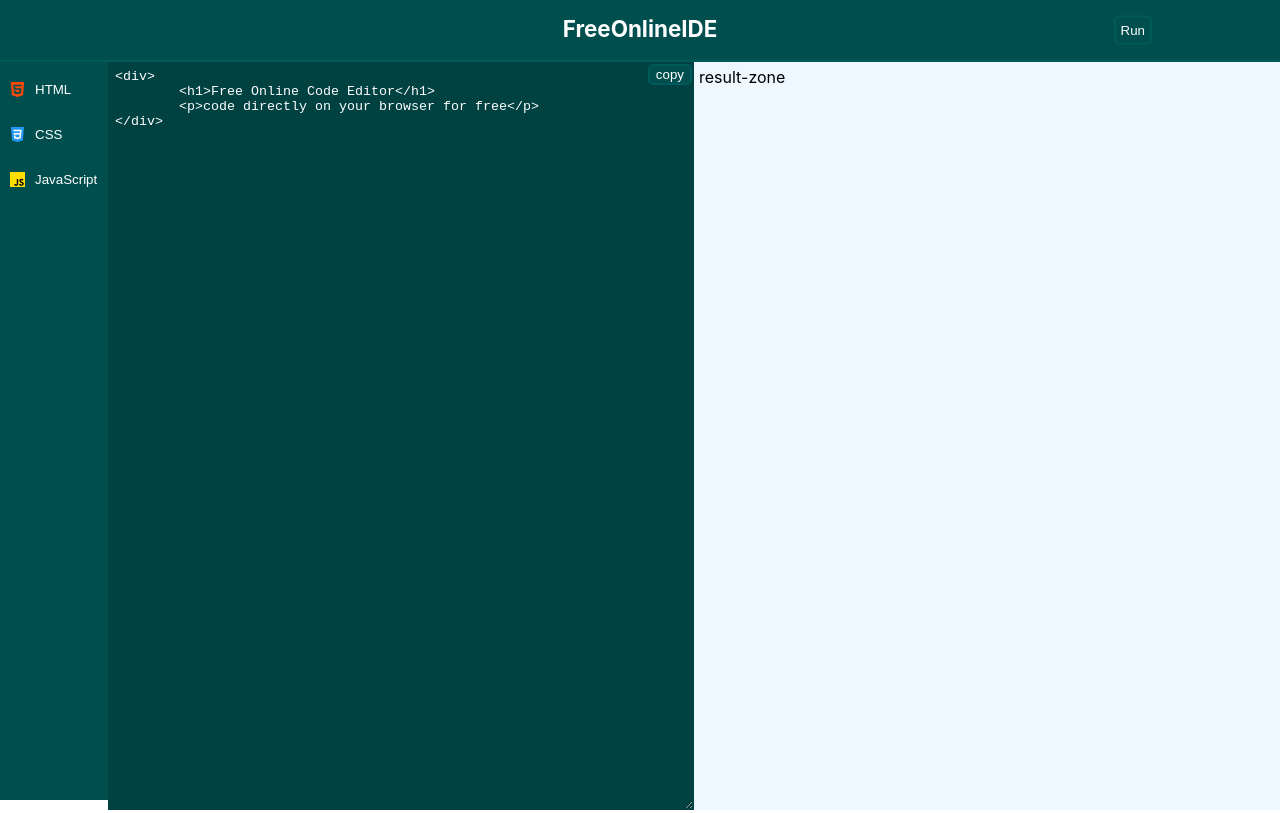
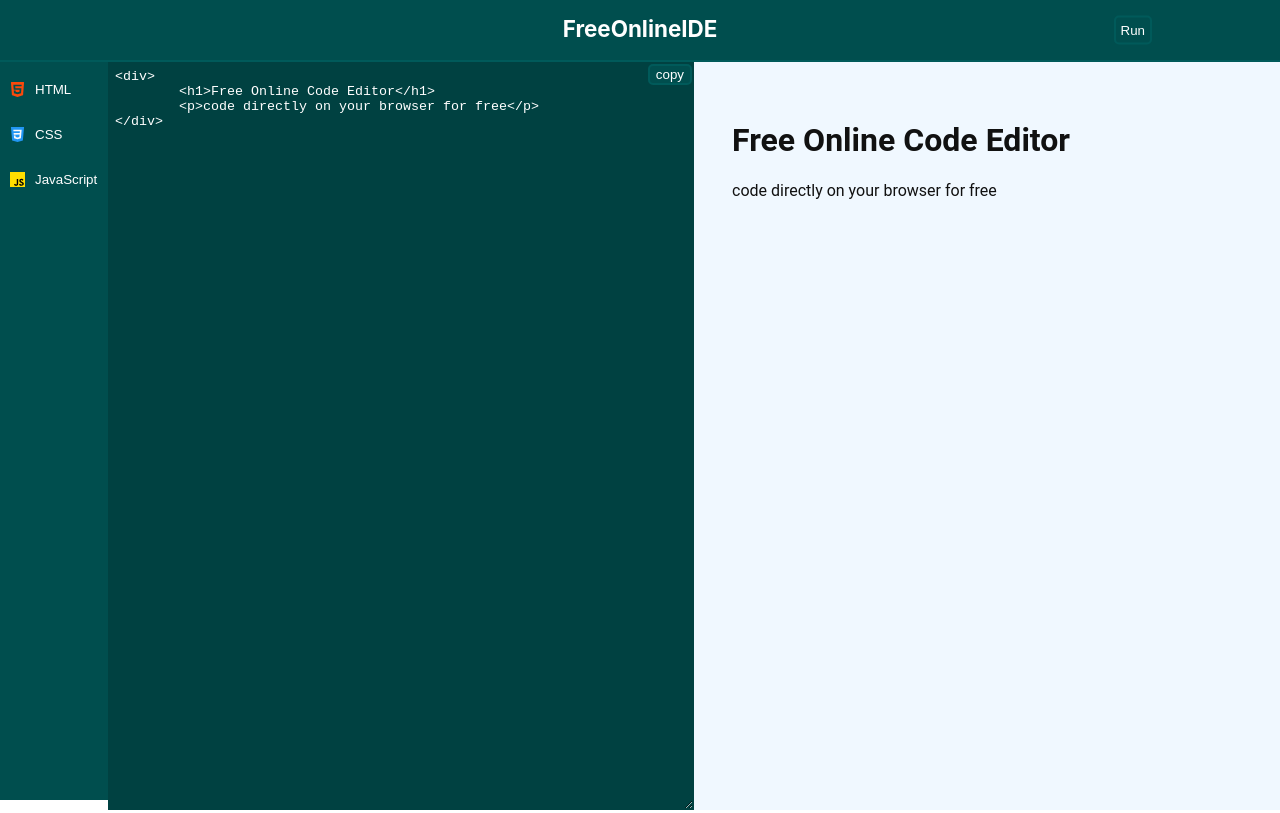
Before and after one commit to MathildeLarretMary/Code-Editor, a React (Create React App) app: page / in a window 1280 px wide. Built offline with nearby package versions, Linux system fonts and the light colour scheme.

Commit message:
create iframe to show code preview ochange

```diff
--- a/src/Components/CodeSection.tsx
+++ b/src/Components/CodeSection.tsx
@@ -1,8 +1,8 @@
-import { useState } from "react";
+import { useDispatch } from "react-redux";
+import { updateCode } from "../Features/redux";
 
 const CodeSection : React.FC<{ id: string; code: string }>  = ({id, code}, ref) => {
-
-    const [inputValue, setInputValue] = useState<string>("");
+    const dispatch = useDispatch()
 
     const handleCopyCode = () => {
         console.log(id);
@@ -14,7 +14,8 @@
             placeholder="code ..."
             spellCheck = "false"
             value={code}
-            onChange={(e) => setInputValue(e.target.value)}></textarea>
+            onChange={e => dispatch(updateCode({id, value: e.target.value}))}
+            ></textarea>
 
             <button className="code-zone-btn" onClick={handleCopyCode}>copy</button>
         </div>
--- a/src/Components/ResultZone.tsx
+++ b/src/Components/ResultZone.tsx
@@ -1,6 +1,30 @@
+import { useSelector } from "react-redux";
+
 const ResultZone : React.FC = () => {
+    //@ts-ignore
+    const files = useSelector(state => state.redux)
+
+    function getCode(lang : string) {
+        return files.find((obj: { lang: string; }) => obj.lang === lang).code
+    }
+
+    const srcDocs = `
+    <!DOCTYPE html>
+    <html lang="en">
+    <head>
+        <style>${getCode("css")}</style>
+    </head>
+    <body>
+    ${getCode("html")}
+        <script>${getCode("javascript")}</script>
+    </body>
+    </html>
+    `
+
     return (
-        <section className="result-zone">result-zone</section>
+        <section className="result-zone">
+            <iframe title="code-preview" srcDoc={srcDocs} sandbox="allow-scripts"></iframe>
+        </section>
     )
 }
 
--- a/src/Features/redux.js
+++ b/src/Features/redux.js
@@ -25,27 +25,32 @@
             padding: 25px;
             color: #111;
             backgound-color: #f1f1f1;
-        }`
+}`
     },
     {
         id : 3,
         lang : "javascript",
         imgURL : js,
         buttonContent : "JavaScript",
-        code : `console.log("Hello World !")`
+        code : `console.log("Hello World !")
+`
     },
 ]
 
 export const codeSlice = createSlice({
-    name: "code-slice", // name of this Slice
+    name: "code-slice",
     initialState,
-    reducers : {
+    reducers: {
         updateCode: (state, action) => {
-            // .code === code on initialState
-            state.find(obj => obj === action.payload.id).code = action.payload.value
+            const { id, value } = action.payload;
+            const codeObject = state.find(obj => obj.id === id);
+
+            if (codeObject) {
+                codeObject.code = value;
+            }
         }
     }
-})
+});
 
 // actions => dispatch actions on our store to change the state
 export const {updateCode} = codeSlice.actions
--- a/src/Layout/HomePage.css
+++ b/src/Layout/HomePage.css
@@ -104,11 +104,21 @@
     outline: none;
 }
 
+/*------------------------------------------------------------------------*/
 .result-zone {
     background-color: aliceblue;
     height: 50%;
 }
 
+.result-zone > * {
+    height: 100%;
+    width: 100%;
+    margin: 0;
+    border: none;
+}
+
+
+/*------------------------------------------------------------------------*/
 @media (min-width:950px) {
     .editor {
         flex-direction: row;
--- a/src/Layout/HomePage.tsx
+++ b/src/Layout/HomePage.tsx
@@ -3,7 +3,7 @@
 import HeaderCode from '../Components/HeaderCode';
 import ResultZone from '../Components/ResultZone';
 import './HomePage.css';
-import { Key, useState } from "react";
+import { useState } from "react";
 import ButtonFile from "../Components/ButtonFile";
 
 export interface State {
@@ -17,7 +17,6 @@
 const HomePage: React.FC = () => {
     //@ts-ignore
     const inputState = useSelector(state => state.redux)
-    console.log(inputState);
 
     const [fileIndex, setFileIndex] = useState(inputState[0].id);
 
@@ -27,7 +26,7 @@
                 <HeaderCode />
                 <main>
                 <section className="sidebar">
-                    {inputState.map((element: { id: any; imgURL: string; buttonContent: string; }) => {
+                    {inputState.map((element: { id: string; imgURL: string; buttonContent: string; }) => {
                         return (
                             <ButtonFile
                                 key={element.id}
```
